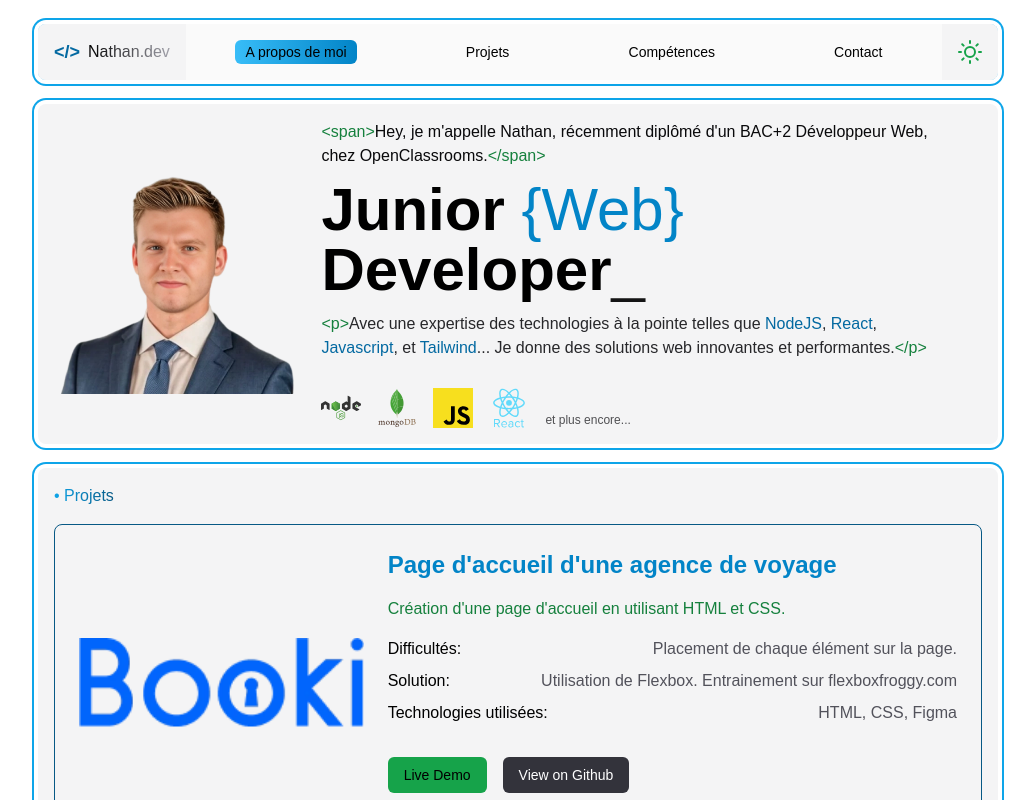
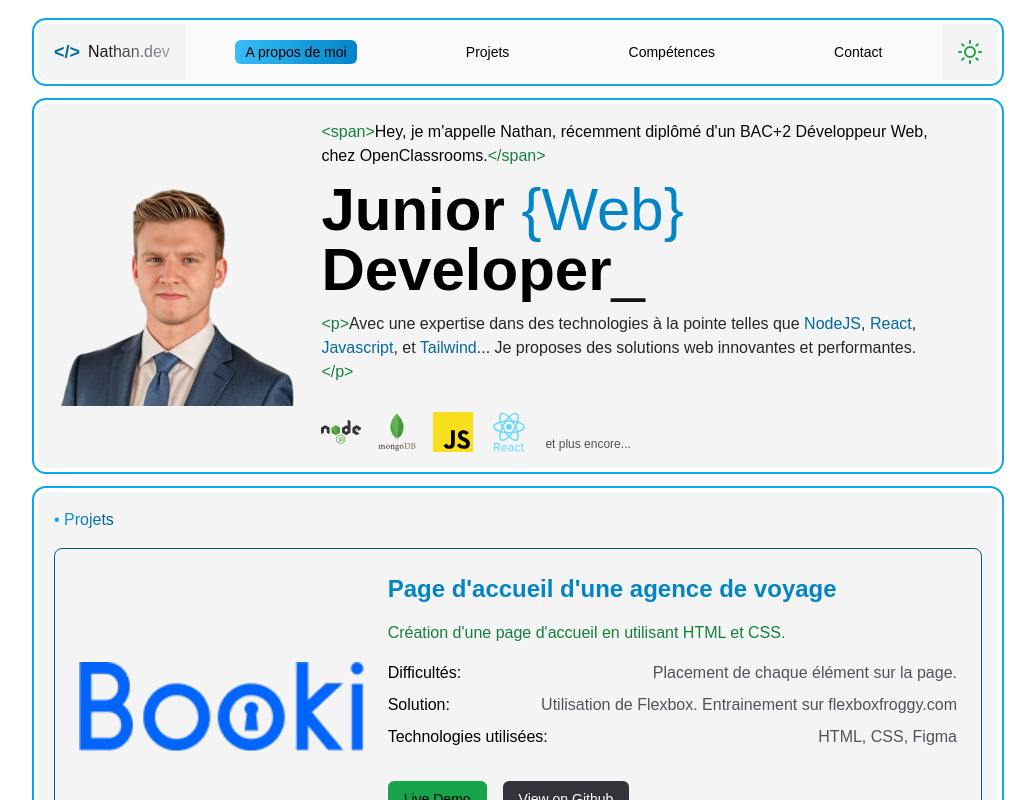
Before and after one commit to BinaryZoboo/portfolio, a React (Vite) app: page / in a window 1280 px wide. Shown: the top 800 px of the page, without its empty margins (122-1157 px from the left). Built offline with nearby package versions, Linux system fonts and the light colour scheme.

Commit message:
aboutme modif

```diff
--- a/src/components/Aboutme.jsx
+++ b/src/components/Aboutme.jsx
@@ -39,13 +39,13 @@ export default function Aboutme() {
 
           <div className="font-mono text-zinc-800 dark:text-zinc-300">
             <span className="text-green-700 dark:text-zinc-400">{"<p>"}</span>
-            Avec une expertise des technologies à la pointe telles que
+            Avec une expertise dans des technologies à la pointe telles que
             <span className="text-sky-700 dark:text-pink-400"> NodeJS</span>,
             <span className="text-sky-700 dark:text-pink-400"> React</span>,
             <span className="text-sky-700 dark:text-pink-400"> Javascript</span>
             , et
             <span className="text-sky-700 dark:text-pink-400"> Tailwind</span>
-            ... Je donne des solutions web innovantes et performantes.
+            ... Je proposes des solutions web innovantes et performantes.
             <span className="text-green-700 dark:text-zinc-400">{"</p>"}</span>
           </div>
 
```
